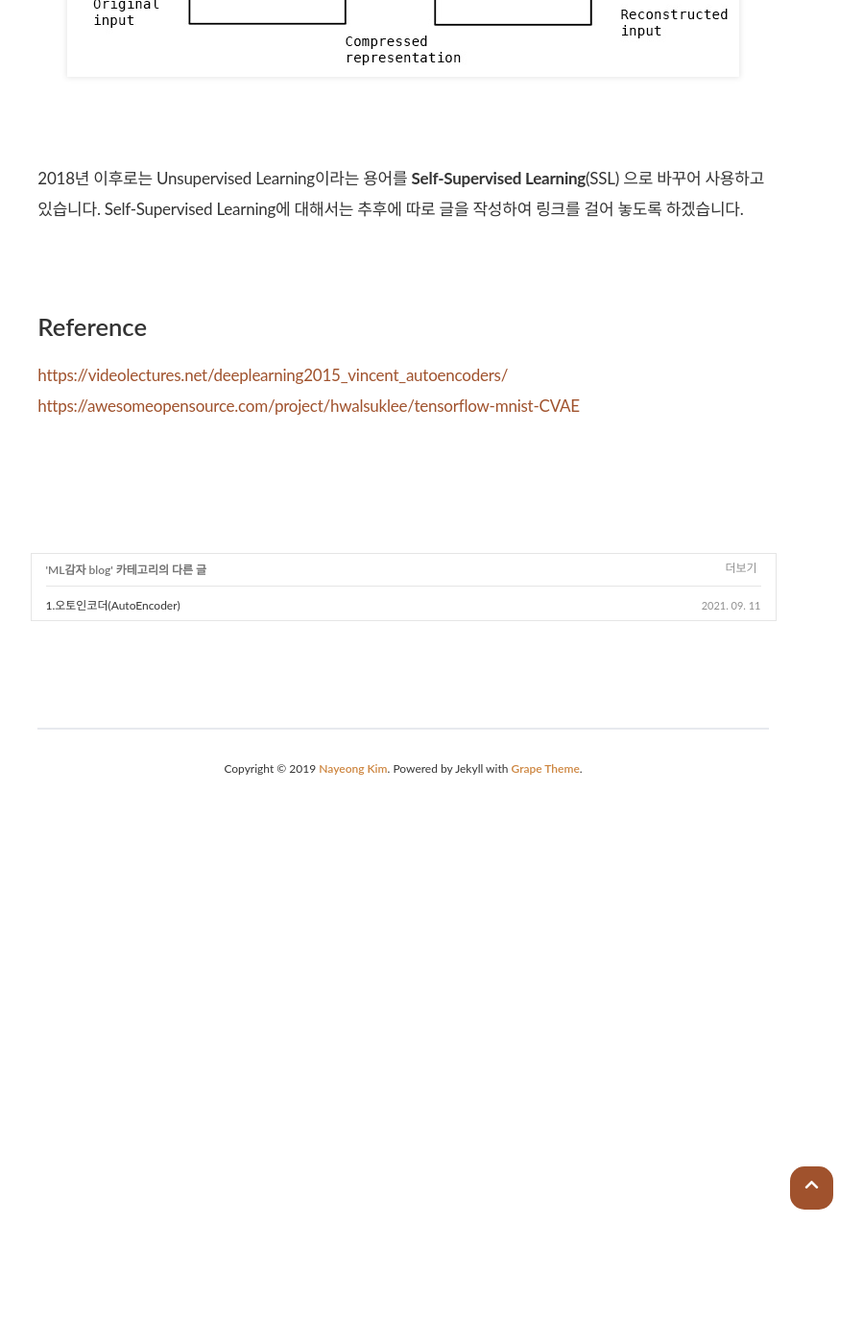
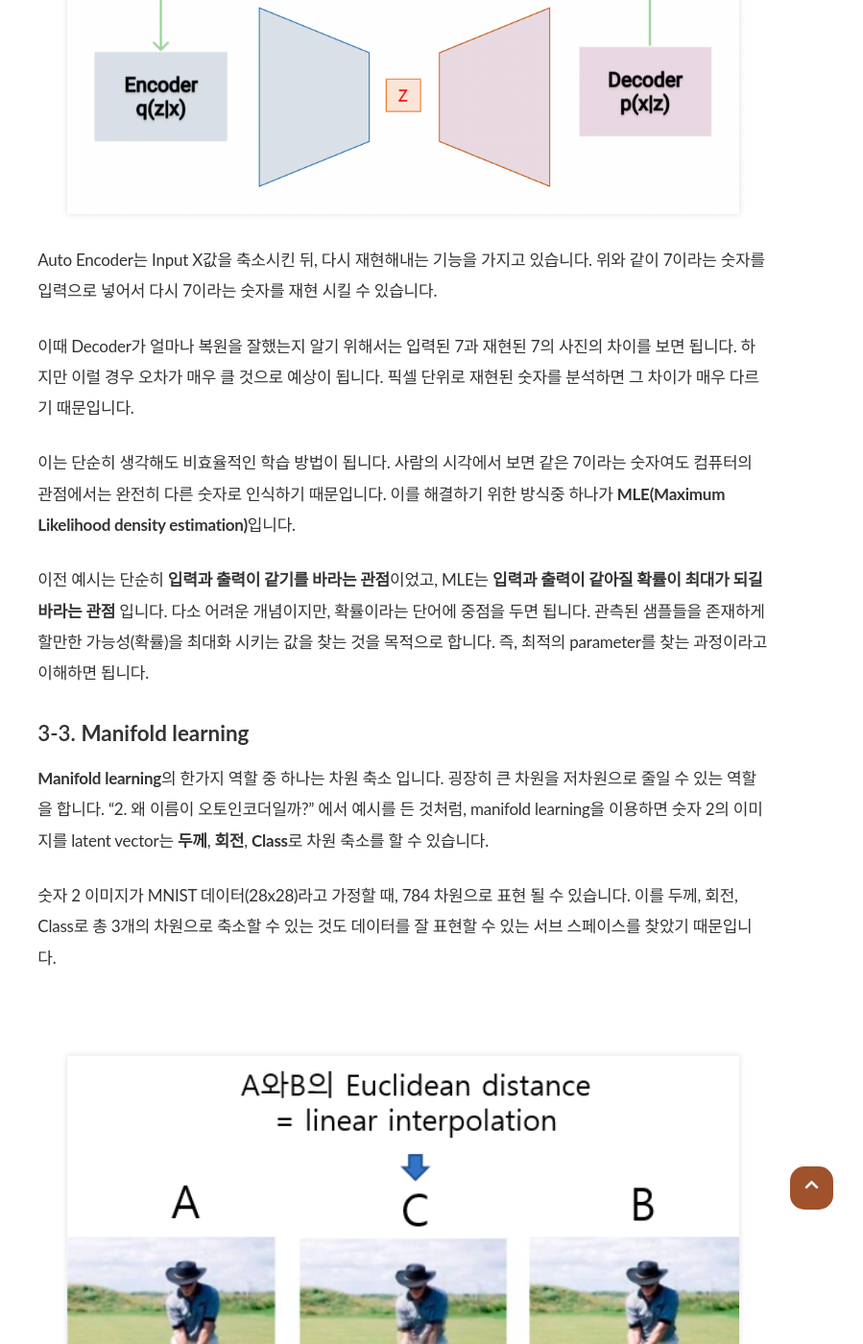
Before and after one commit to PEBpung/PEBpung.github.io, a Jekyll site: the page built from _posts/2021-09-11-Auto-Encoder-1.md, in a window 1280 px wide and 1400 px high, scrolled down 4294 px. Shown: the whole window at 96% size, without its empty margins (220-1119 px from the left). Built offline with Jekyll 4.4.1, drawn with Linux system fonts in a browser that asks for light colours; nearby versions of some CDN libraries; some web fonts are replaced; comment, search, counter and statistics services are not loaded; some of the changed text lies outside the part shown.

Commit message:
update: autoencoder

```diff
--- a/_posts/2021-09-11-Auto-Encoder-1.md
+++ b/_posts/2021-09-11-Auto-Encoder-1.md
@@ -14,11 +16,7 @@
 
 **오토인코더(Auto Encoder)**란 입력이 들어왔을 때, 해당 입력 데이터를 최대한 compression 시킨 후, compressed data를 다시 본래의 입력 형태로 복원 시키는 신경망입니다. 이때, 데이터를 압축하는 부분을 **Encoder**라고 하고, 복원하는 부분을 **Decoder**라고 부릅니다. 압축 과정에서 추출한 의미 있는 데이터 Z를 보통 **latent vector**라고 부르고, 이 외에도 'latent variable', 'latent vector', 'code', 'feature'등과 같은 용어로 부릅니다.
 
-<br>
-
-<center><img src="/assets/img/2021-09-11/AutoEncoder-1/Untitled.png" width='500'></center>
-
-<br>
+<center><img src="./assets/img/2021-09-11/AutoEncoder-1/Untitled.png" width='500'></center>
 
 ## 2. 왜 이름이 오토인코더일까?
 
@@ -26,17 +24,15 @@
 
 그렇다면, 왜 우리는 이 모델을 "Auto Encoder"라고 부르게 되었을까요? 그 이유는 다음 그림을 예시로 들어 설명 드리겠습니다.
 
-<br>
-
 <center><img src="/assets/img/2021-09-11/AutoEncoder-1/Untitled%201.png" width='250'></center>
 
-<br>
+위의 그림은 Auto Encoder의 결과를 시각화한 이미지 입니다. 자세히 보면 y축으로 **두께** 변하고, x축으로는 **기울기**가 변하는 것을 확인할 수 있습니다. 이를 통해 이 모델의 latent vector는 **두께**, **회전**, **Class**로 정의되어 있다는 것을 알 수 있습니다.
 
-위의 그림은 Auto Encoder의 결과를 시각화한 이미지 입니다. 자세히 보면 y축으로 **두께** 변하고, x축으로는 **기울기**가 변하는 것을 확인할 수 있습니다. 이를 통해 이 모델의 latent vector는 **두께**, **회전**, **Class**로 정의되어 있다는 것을 알 수 있습니다. 여기서 중요한 점은 Auto Encoder가 출력하는 latent vector를 미리 알 수 없다는 사실입니다. 우리는 단지 3차원으로 데이터를 압축하라는 명령을 내렸을 뿐, 이후에는 모델이 알아서 중요한 latent vector를 찾아 준 것입니다. 즉, **Encoder** 모델이 학습을 통해 자동적(**auto**matically)으로 latent vector를 찾아준 것이죠. 그래서 우리는 고차원 데이터를 잘 표현해주는 latent vector를 자동으로 추출해주는 모델을 Auto Encoder라 부릅니다.
+여기서 중요한 점은 Auto Encoder가 출력하는 latent vector를 미리 알 수 없다는 사실입니다. 우리는 단지 3차원으로 데이터를 압축하라는 명령을 내렸을 뿐, 이후에는 모델이 알아서 중요한 latent vector를 찾아 준 것입니다. 즉, **Encoder** 모델이 학습을 통해 자동적(**auto**matically)으로 latent vector를 찾아준 것이죠.
+
+그래서 우리는 고차원 데이터를 잘 표현해주는 latent vector를 자동으로 추출해주는 모델을 Auto Encoder라 부릅니다.
 
 오토인코더에서 Decoder는 latent vector를 잘 찾기 위한 도우미 역할을 합니다. 다시 말해서 Decoder는 거둘 뿐, Encoder에 초점이 맞춰져 있습니다. 우리의 목적은 의미 있는 latent vector를 찾는 것이니까요!
-
-<br>
 
 ## 3. Auto Encoder의 다양한 관점
 
@@ -49,44 +45,51 @@
 3. **Manifold learning**
 4. **Generative model learning**
 
-<br>
-
 ### 3-1. Unsupervised Learning (Feat. Self-Supervised Learning)
-
----
-
-<br>
 
 **Supervised learning**
 
 Unsupervised learning을 보기 전에 먼저 Supervised learning을 간단하게 짚고 넘어 가겠습니다. Supervised learning은 label을 이용해서 모델을 학습하는 방식을 말합니다. 입력 데이터에 대한 출력 값이 무엇인지 대한 사전 지식이 있기 때문에 학습도 쉽습니다. CNN의 학습 순서를 간단히 설명하면 다음과 같습니다.
 
-<br>
-
 1. Training dataset을 CNN 모델에 입력해 줍니다.
 2. CNN 모델이 입력 이미지에 대해 prediction을 합니다. 이 때, prediction 결과로는 **판단한 클래스**(=Class)와 해당 클래스로 판단 할 때의 **확신 정도**(=Probability)를 출력합니다.
 3. 그리고, prediction 한 결과와 Label을 비교하여 loss를 출력한 후, backpropagation으로 학습을 진행합니다.
 
-<br>
-
 <center><img src="/assets/img/2021-09-11/AutoEncoder-1/Untitled2.png" width='700'></center>
-
-<br>
 
 **Unsupervised learning**
 
-Unsupervised Learning은 Supervised learning과 다르게 label 데이터가 없이 인공지능 모델을 학습을 합니다. 이를 통해 데이터 그 자체에 **숨겨져 있는 패턴**을 발견하는 것이 목표입니다. 아래와 같이 MNIST 데이터의 **compressed data**(=latent vectors)를 찾기 위해서 사용하는 Auto-Encoder 학습 방식은 **Unsupervised learning**이라고 할 수 있습니다. 따로 label 정보를 지정하지 않았기 때문입니다.
+Unsupervised Learning은 Supervised learning과 다르게 label 데이터가 없이 인공지능 모델을 학습을 합니다. 이를 통해 데이터 그 자체에 **숨겨져 있는 패턴**을 발견하는 것이 목표입니다.
 
-<br>
+아래와 같이 MNIST 데이터의 **compressed data**(=latent vectors)를 찾기 위해서 사용하는 Auto-Encoder 학습 방식은 **Unsupervised learning**이라고 할 수 있습니다. 따로 label 정보를 지정하지 않았기 때문입니다.
 
 <center><img src="/assets/img/2021-09-11/AutoEncoder-1/Untitled3.jpg" width='700'></center>
 
-<br>
+2018년 이후로는 Unsupervised Learning이라는 용어를 **Self-Supervised Learning**(SSL) 으로 바꾸어 사용하고 있습니다. Self-Supervised Learning에 대해서는 추후에 따로 글을 작성하여 링크를 걸어 놓도록 하겠습니다.
 
-2018년 이후로는 Unsupervised Learning이라는 용어를 **Self-Supervised Learning**(SSL) 으로 바꾸어 사용하고 있습니다.  Self-Supervised Learning에 대해서는 추후에 따로 글을 작성하여 링크를 걸어 놓도록 하겠습니다.
+### 3-2. Maximum Likelihood density estimation
+
+<center><img src="/assets/img/2021-09-11-Auto-Encoder-1/image-20220714202401453.png" width='700'></center>
+
+Auto Encoder는 Input X값을 축소시킨 뒤, 다시 재현해내는 기능을 가지고 있습니다. 위와 같이 7이라는 숫자를 입력으로 넣어서 다시 7이라는 숫자를 재현 시킬 수 있습니다.
+
+이때 Decoder가 얼마나 복원을 잘했는지 알기 위해서는 입력된 7과 재현된 7의 사진의 차이를 보면 됩니다. 하지만 이럴 경우 오차가 매우 클 것으로 예상이 됩니다. 픽셀 단위로 재현된 숫자를 분석하면 그 차이가 매우 다르기 때문입니다.
+
+이는 단순히 생각해도 비효율적인 학습 방법이 됩니다. 사람의 시각에서 보면 같은 7이라는 숫자여도 컴퓨터의 관점에서는 완전히 다른 숫자로 인식하기 때문입니다. 이를 해결하기 위한 방식중 하나가 **MLE(Maximum Likelihood density estimation)**입니다.
+
+이전 예시는 단순히 **입력과 출력이 같기를 바라는 관점**이었고, MLE는 **입력과 출력이 같아질 확률이 최대가 되길 바라는 관점** 입니다. 다소 어려운 개념이지만, 확률이라는 단어에 중점을 두면 됩니다. 관측된 샘플들을 존재하게 할만한 가능성(확률)을 최대화 시키는 값을 찾는 것을 목적으로 합니다. 즉, 최적의 parameter를 찾는 과정이라고 이해하면 됩니다.
+
+### 3-3. **Manifold learning**
+
+**Manifold learning**의 한가지 역할 중 하나는 차원 축소 입니다. 굉장히 큰 차원을 저차원으로 줄일 수 있는 역할을 합니다. "2. 왜 이름이 오토인코더일까?" 에서 예시를 든 것처럼, manifold learning을 이용하면 숫자 2의 이미지를 latent vector는 **두께**, **회전**, **Class**로 차원 축소를 할 수 있습니다.
+
+숫자 2 이미지가 MNIST 데이터(28x28)라고 가정할 때, 784 차원으로 표현 될 수 있습니다. 이를 두께, 회전, Class로 총 3개의 차원으로 축소할 수 있는 것도 데이터를 잘 표현할 수 있는 서브 스페이스를 찾았기 때문입니다.
+
+<center><img src="/assets/img/2021-09-11-Auto-Encoder-1/image-20220714210144229.png" width='700'></center>
+
+매니폴드 러닝을 많이 사용하는 이유는 **가장 중요한 feature**를 찾을 수 있다는 장점이 있기 때문입니다. 위의 그림의 경우 모델은 골프를 치는 사람의 중간 모습을 찾고 싶어 합니다. 하지만 사람의 직관에서 가깝다고 생각되는 샘플(A,B)의 실제 Euclidean distance는 멀기 때문에 부자연스러운 이미지가 생성됩니다. 이를 해결하기 위해, 매니폴드 러닝으로 아래  고차원 공간을 잘 표현해 줄 수 있는 저차원 공간을 찾아 Euclidean distance를 구하면 원하는 interpolation 결과를 얻을 수 있습니다.
 
 
-<br>
 
 ## Reference
 
```
Also changed, not shown: other parts of _posts/2021-09-11-Auto-Encoder-1.md (+4 -2 lines), assets/img/2021-09-11-Auto-Encoder-1/image-20220714202401453.png (added), assets/img/2021-09-11-Auto-Encoder-1/image-20220714210144229.png (added).
